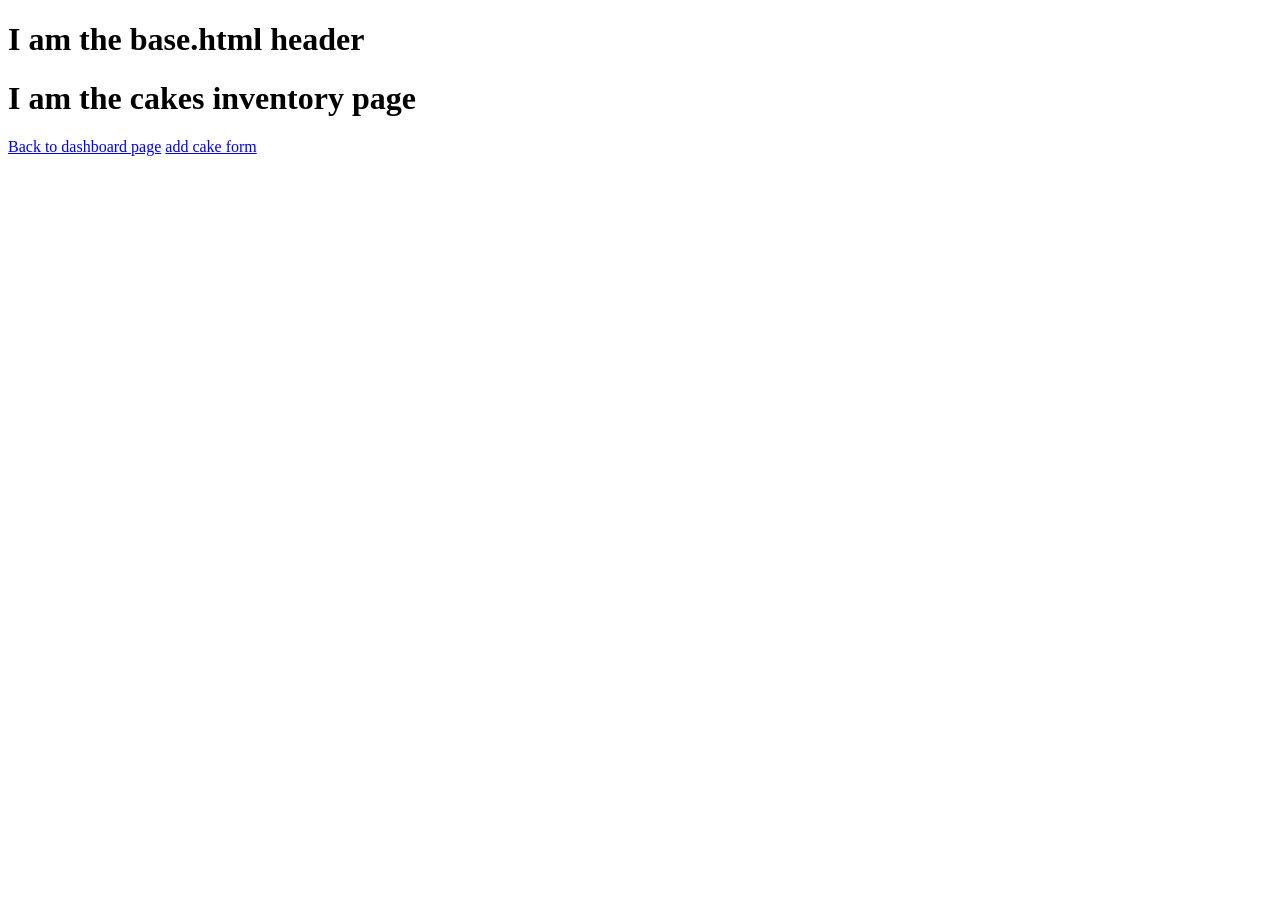
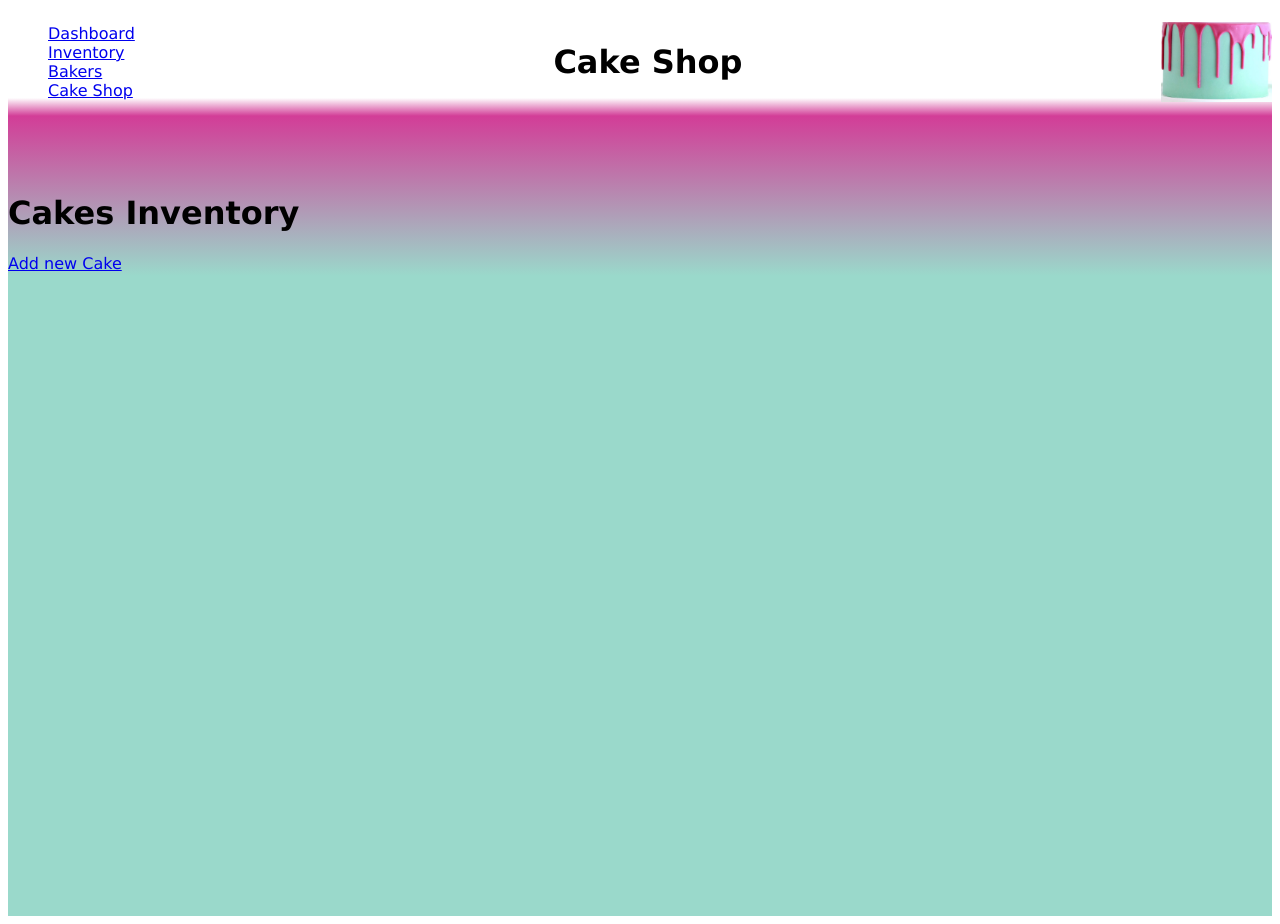
Before and after one commit to sjohns2020/let_them_eat_cake, a Flask app: page /cakes in a window 1280 px wide. Before the commit the page ends 156 px from the top, so only its background shows below. Run offline with Flask 2, Linux system fonts and the light colour scheme; data that the repository does not hold is empty.

Commit message:
working on templates

```diff
--- a/controllers/bakers_controller.py
+++ b/controllers/bakers_controller.py
@@ -8,7 +8,7 @@ bakers_blueprint = Blueprint("bakers", __name__)
 
 @bakers_blueprint.route("/bakers")
 def bakers():
-    bakers = baker_repository.select_all() # NEW
+    bakers = baker_repository.select_all()
     return render_template("bakers/index.html", all_bakers = bakers)
 
 # NEW
--- a/controllers/cakes_controller.py
+++ b/controllers/cakes_controller.py
@@ -8,12 +8,12 @@ cakes_blueprint = Blueprint("cakes", __name__)
 
 @cakes_blueprint.route("/")
 def landing():
-    cakes = cake_repository.select_all() # NEW
+    cakes = cake_repository.select_all()
     return render_template("index.html", all_cakes = cakes)
 
 @cakes_blueprint.route("/dashboard")
 def dashboard():
-    cakes = cake_repository.select_all() # NEW
+    cakes = cake_repository.select_all()
     return render_template("dashboard/index.html", all_cakes = cakes)
 
 
@@ -21,15 +21,15 @@ def dashboard():
 
 @cakes_blueprint.route("/cakes")
 def cakes():
-    cakes = cake_repository.select_all() # NEW
+    cakes = cake_repository.select_all()
     return render_template("cakes/index.html", all_cakes = cakes)
 
 # NEW
 # GET '/cakes/new'
 @cakes_blueprint.route("/cakes/new", methods=['GET'])
 def new_cake():
-    bakers = baker_repository.select_all()
-    return render_template("cakes/new.html", all_bakers = bakers)
+    cakes = cake_repository.select_all()
+    return render_template("/cakes/new.html", all_cakes = cakes)
 
 # CREATE
 # POST '/cakes'
--- a/static/style.css
+++ b/static/style.css
@@ -0,0 +1,27 @@
+body {
+    font-family: Verdana, Tahoma, sans-serif;
+}
+
+body header {
+    display: flex;
+    justify-content: space-between;
+    align-items: center;
+    height: fit-content;
+    background-image: linear-gradient(white,white, white,  white, white,  white, rgba(205, 38, 139, 0.895));
+}
+
+body header ul{
+    list-style: none;
+    display: flex;
+    flex-direction: column;
+}
+
+body header img {
+    height: 80px
+}
+
+body main {
+    background-image: url('images/background1.png');
+    background-image: linear-gradient(rgba(205, 38, 139, 0.895), rgb(154, 217, 203),  rgb(154, 217, 203),  rgb(154, 217, 203),  rgb(154, 217, 203),  rgb(154, 217, 203));
+    height: 50em;
+}
--- a/templates/bakers/index.html
+++ b/templates/bakers/index.html
@@ -1,7 +1,7 @@
 {% extends './base.html' %}
 
 {% block content %}
-    <h1>I am the bakers info page</h1>
-    <a href="/dashboard">Back to dashboard page</a>
-    <a href="/bakers/new">add cake form</a>
+<br><br><br>
+<h1>Bakers Page</h1>
+<a href="/bakers/new">Add New Baker</a>
 {% endblock %}
--- a/templates/bakers/new.html
+++ b/templates/bakers/new.html
@@ -1,6 +1,6 @@
 {% extends './base.html' %}
 
 {% block content %}
-    <h1>I am the ADD A BAKER form</h1>
-    <a href="/dashboard">Back to dashboard page</a>
+<br><br><br>
+<h1>Add New Baker</h1>
 {% endblock %}
--- a/templates/base.html
+++ b/templates/base.html
@@ -9,14 +9,23 @@
 </head>
 <body>
     <header>
-        <h1>I am the base.html header</h1>
+        <ul>
+            <li><a href="/dashboard">Dashboard</a></li>
+            <li><a href="/cakes">Inventory</a></li>
+            <li><a href="/bakers">Bakers</a></li>
+            <li><a href="/">Cake Shop</a></li>
+        </ul>
+        <h1>Cake Shop</h1>
+        <img href="/" src="./static/images/background1.png" alt="logo">
+    </header>
+    <main>
+        {% block content %}
 
+        {% endblock  %}
+    </main>
+    <footer>
 
-    </header>
-    {% block content %}
-
-    {% endblock  %}
-
+    </footer>
 
 </body>
 </html>
--- a/templates/cakes/index.html
+++ b/templates/cakes/index.html
@@ -1,7 +1,12 @@
 {% extends './base.html' %}
 
 {% block content %}
-    <h1>I am the cakes inventory page</h1>
-    <a href="/dashboard">Back to dashboard page</a>
-    <a href="/cakes/new">add cake form</a>
+    <br><br><br>
+    <h1>Cakes Inventory</h1>
+    <a href="./cakes/new">Add new Cake</a>
+
+
+
+
+
 {% endblock %}
--- a/templates/cakes/new.html
+++ b/templates/cakes/new.html
@@ -1,6 +1,6 @@
 {% extends './base.html' %}
 
 {% block content %}
-    <h1>I am the ADD A cake form</h1>
-    <a href="/dashboard">Back to dashboard page</a>
+<br><br><br>
+<h1>Add cake form</h1>
 {% endblock %}
--- a/templates/index.html
+++ b/templates/index.html
@@ -2,9 +2,8 @@
 
 {% block content %}
 
-    <h1>I am the landing page - WELCOME</h1>
-
-    <a href="/dashboard">Dashboard</a>
+<br><br><br>
+<h1>Landing Page</h1>
 
 
 
```
Also changed, not shown: templates/dashboard/index.html (+4 -4 lines), static/images/candles.jpeg (added).
